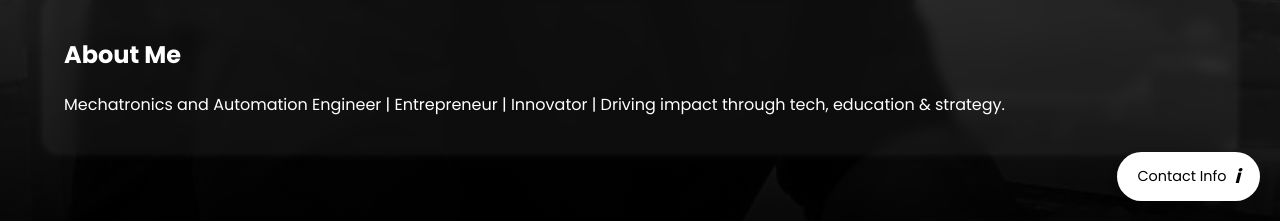
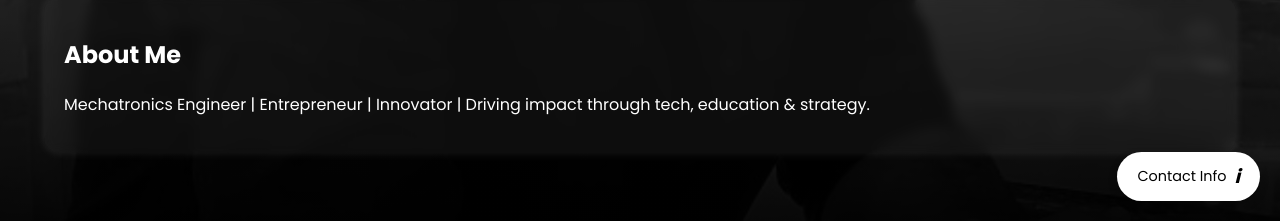
Before and after one commit to Jigar5900/-business-card, a plain HTML site: page index.html in a window 1280 px wide. Shown: the part 579-800 px from the top of the page. Drawn offline with Linux system fonts and the light colour scheme.

Commit message:
Update index.html

```diff
--- a/index.html
+++ b/index.html
@@ -190,7 +190,7 @@ body, div, p, h1, h2, h3, a, button {
   </div>
   <div class="about-box">
     <h2>About Me</h2>
-    <p>Mechatronics and Automation Engineer | Entrepreneur | Innovator | Driving impact through tech, education & strategy.</p>
+    <p>Mechatronics Engineer | Entrepreneur | Innovator | Driving impact through tech, education & strategy.</p>
   </div>
   <div id="saveContactBtn">
   Contact Info <span class="info-icon">i</span>
```
